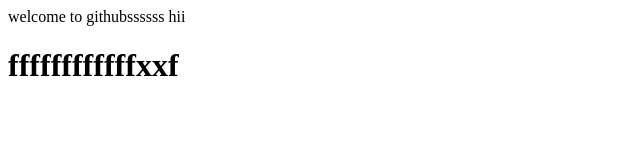
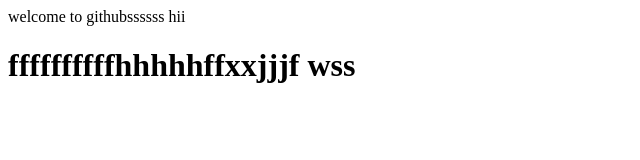
Before and after one commit to pranitdudhane/demo, a plain HTML site: page index.html in a window 1280 px wide. Shown: the whole page, without its empty margins (0-640 px from the left). Drawn offline with Linux system fonts and the light colour scheme.

Commit message:
four commit

```diff
--- a/index.html
+++ b/index.html
@@ -2,6 +2,6 @@
 <head></head>
 <body>
 <p>welcome to githubssssss hii</p>
-<h1>ffffffffffffxxf</h1>
+<h1>ffffffffffhhhhhffxxjjjf   wss</h1>
 </body>
 </html>
```
